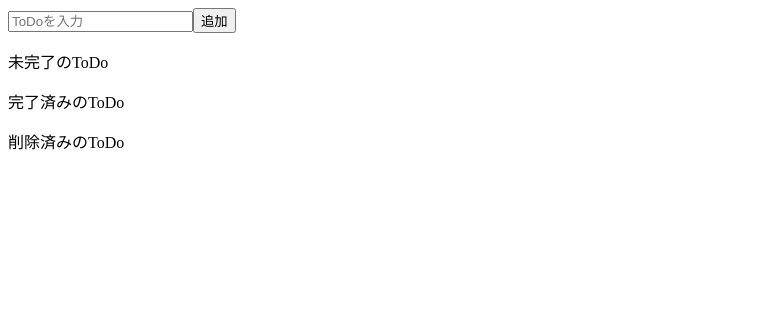
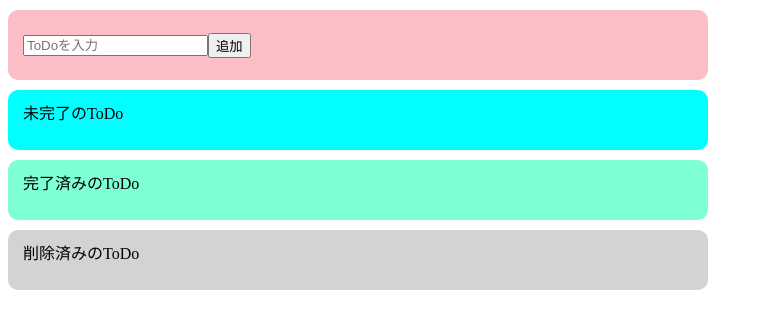
Before and after one commit to m1h4rYOU/todo-app-react-ts, a React (Create React App) app: page / in a window 1280 px wide. Shown: the top 328 px of the page, without its empty margins (0-763 px from the left). Built offline with nearby package versions, Linux system fonts and the light colour scheme.

Commit message:
feat: add style

```diff
--- /dev/null
+++ b/src/App.css
@@ -0,0 +1,46 @@
+.body {
+  max-width: 700px;
+}
+
+.head {
+  height: 50px;
+  padding: 10px 15px;
+  margin: 10px 0;
+  display: flex;
+  align-items: center;
+  border-radius: 10px;
+  background-color: rgb(251, 189, 198);
+}
+
+.incomplete-tasks {
+  padding: 10px 15px;
+  margin: 10px 0;
+  border-radius: 10px;
+  background-color: aqua;
+}
+.incomplete-tasks p {
+  margin: 0;
+  padding: 0;
+}
+
+.complete-tasks {
+  padding: 10px 15px;
+  margin: 10px 0;
+  border-radius: 10px;
+  background-color: aquamarine;
+}
+.complete-tasks p {
+  margin: 0;
+  padding: 0;
+}
+
+.deleted-tasks {
+  padding: 10px 15px;
+  margin: 10px 0;
+  border-radius: 10px;
+  background-color: lightgray;
+}
+.deleted-tasks p {
+  margin: 0;
+  padding: 0;
+}
--- a/src/App.tsx
+++ b/src/App.tsx
@@ -1,5 +1,5 @@
 import React, {useState} from 'react';
-// import './App.css';
+import './App.css';
 
 const App = (): React.ReactElement => {
   const [input, setInput] = useState<string>('')
@@ -101,10 +101,12 @@ const App = (): React.ReactElement => {
   }
 
   return(
-    <>
+    <div className="body">
+      <div className="head">
         <input placeholder='ToDoを入力' onChange={onChangeInput} value={input}/>
         <button onClick={onClickInputAdd}>追加</button>
-
+      </div>
+      <div className='incomplete-tasks'>
       <p>未完了のToDo</p>
         <ul>
           {incompleteTasks.map((incompleteTask, index)=>
@@ -114,7 +116,9 @@ const App = (): React.ReactElement => {
             </li>
           )}
         </ul>
+      </div>
 
+      <div className='complete-tasks'>
         <p>完了済みのToDo</p>
         <ul>
           {completeTasks.map((completeTask, index)=>
@@ -125,7 +129,9 @@ const App = (): React.ReactElement => {
           </li>
           )}
         </ul>
+      </div>
 
+      <div className='deleted-tasks'>
         <p>削除済みのToDo</p>
         <ul>
           {deletedTasks.map((deletedTask, index)=>
@@ -137,7 +143,8 @@ const App = (): React.ReactElement => {
           </li>
           )}
         </ul>
-    </>
+      </div>
+    </div>
   );
 
 }
```
Lines whose indentation alone changed are shown as unchanged.
